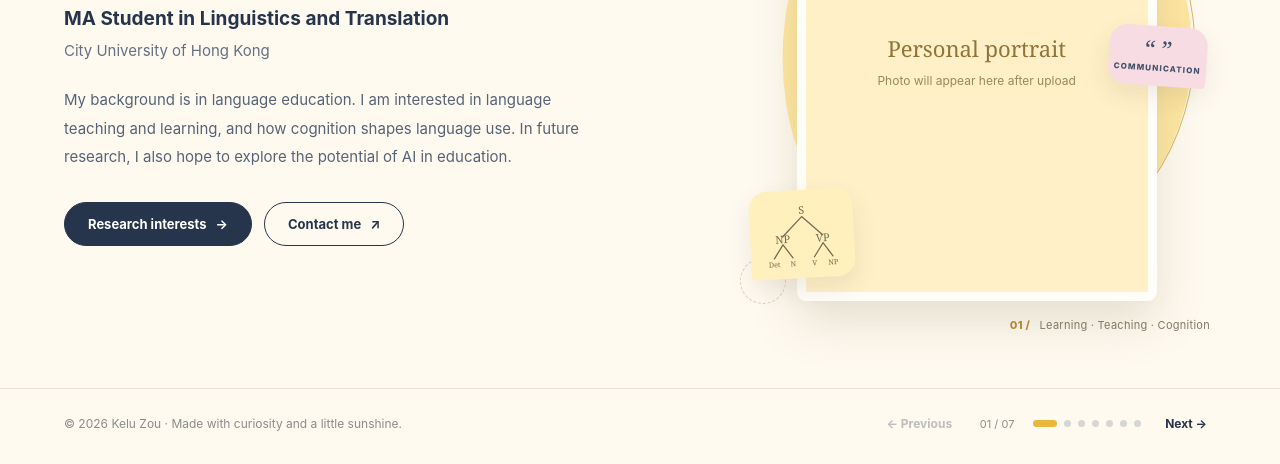
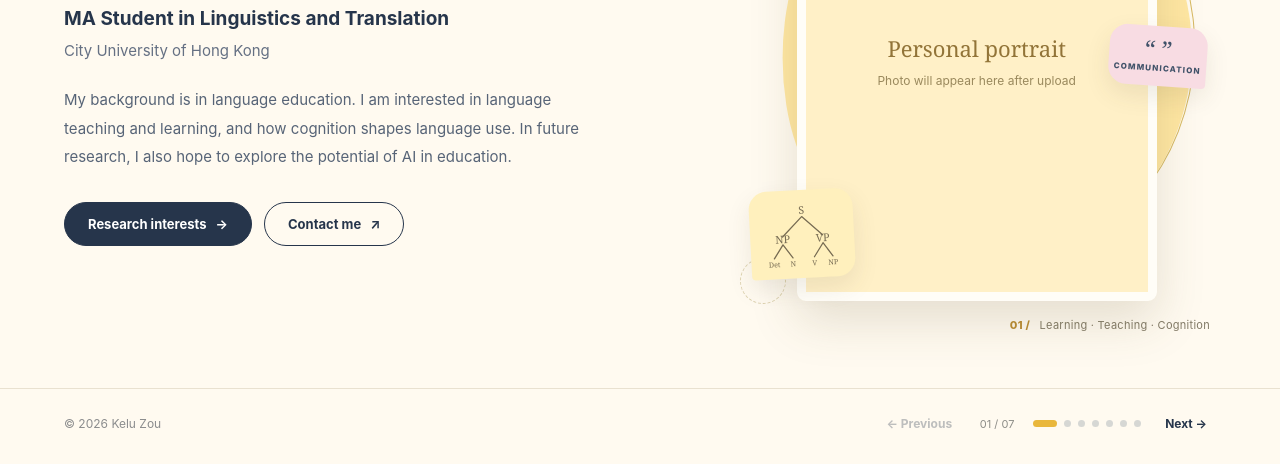
Before and after one commit to keluzou/keluzou.github.io, a plain HTML site: page index.html in a window 1280 px wide. Shown: the part 336-800 px from the top of the page. Drawn offline with Linux system fonts and the light colour scheme.

Commit message:
Simplify academic website footer to copyright only

```diff
--- a/index.html
+++ b/index.html
@@ -59,7 +59,7 @@ footer{width:min(1280px,100%);margin:0 auto;padding:18px clamp(22px,5vw,65px) 24
 <p class="eyebrow">06 / Contact</p><h2 class="section-title">Let's start a<br>conversation.</h2><p class="lead">I welcome conversations about language learning, AI in education and potential research collaborations.</p><div class="contact-grid"><a class="contact-tile" href="https://github.com/keluzou" target="_blank" rel="noopener noreferrer"><strong>GitHub ↗</strong><p>Explore my public profile and website repository.</p></a><div class="contact-tile"><strong>Academic contact</strong><p>Email and downloadable CV will be added once the preferred contact details and final CV are confirmed.</p></div></div>
 </section>
 </main>
-<footer><span class="foot-note">© <span id="year"></span> Kelu Zou · Made with curiosity and a little sunshine.</span><div class="pager"><button class="step" id="prev" aria-label="Previous chapter">← Previous</button><span class="count" id="count">01 / 06</span><div class="dots" id="dots" aria-label="Chapter selection"></div><button class="step" id="next" aria-label="Next chapter">Next →</button></div></footer>
+<footer><span class="foot-note">© <span id="year"></span> Kelu Zou</span><div class="pager"><button class="step" id="prev" aria-label="Previous chapter">← Previous</button><span class="count" id="count">01 / 06</span><div class="dots" id="dots" aria-label="Chapter selection"></div><button class="step" id="next" aria-label="Next chapter">Next →</button></div></footer>
 </div>
 <script>
 const sections=[...document.querySelectorAll('.chapter')], nav=[...document.querySelectorAll('.nav button')],dots=document.getElementById('dots');let current=0,topic=0;
```
